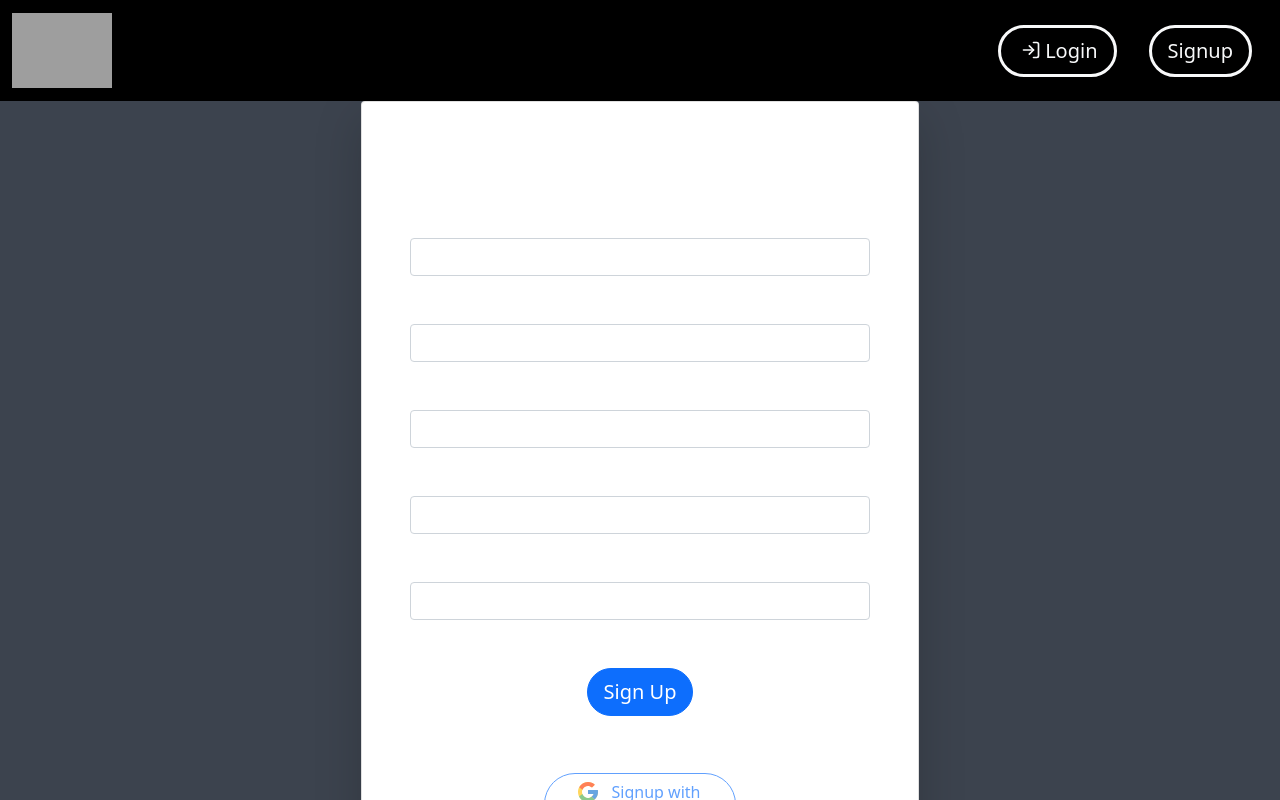
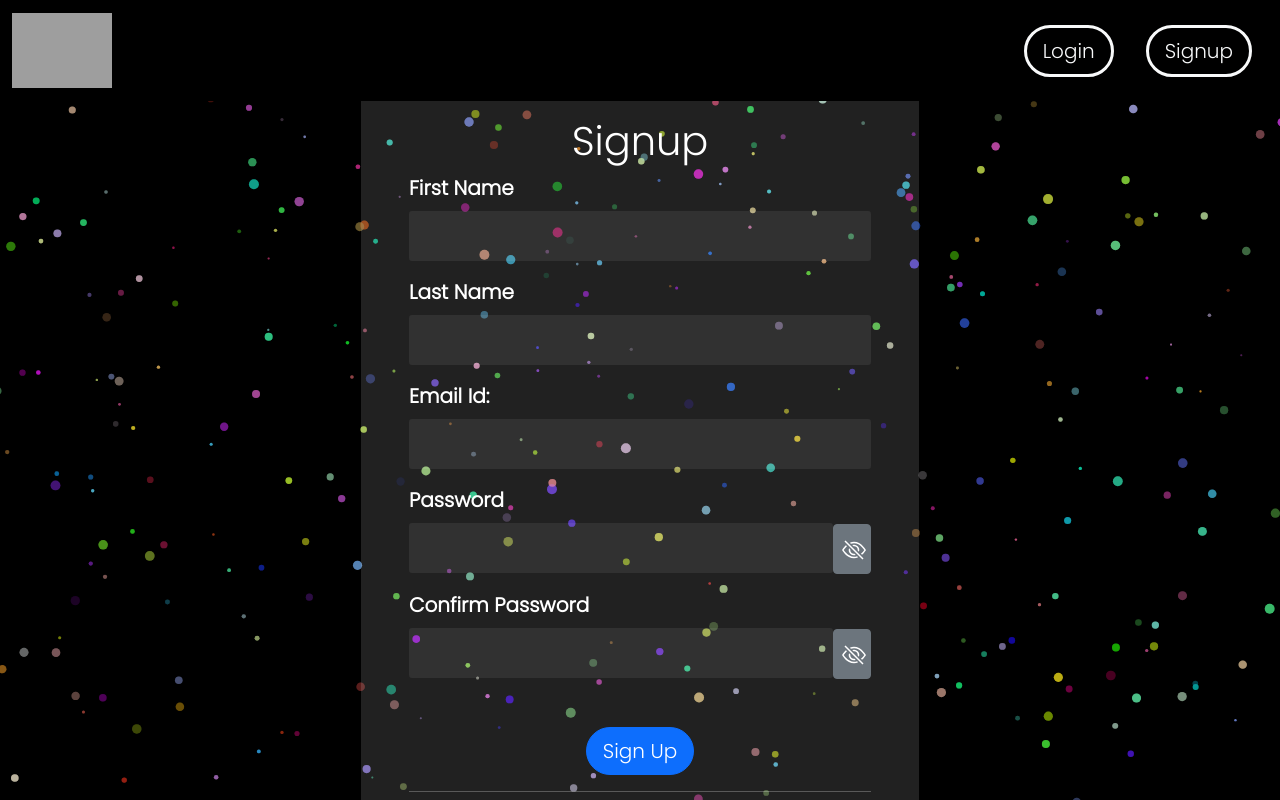
Before and after one commit to aaaaayushh/get-betterUI, a React (Create React App) app: page /signup in a window 1280 px wide. Shown: the top 800 px of the page. Built offline with nearby package versions, Linux system fonts and the light colour scheme; grey boxes are pictures that could not be loaded.

Commit message:
stlying auth pages

```diff
--- a/src/components/NavigationBar/Navbar.js
+++ b/src/components/NavigationBar/Navbar.js
@@ -131,7 +131,6 @@ export const NavigationBar = () => {
                       className="rounded-pill btn-lg border-3"
                       color="light"
                     >
-                      <FiLogIn className="mx-1 mb-1" />
                       Login
                     </Button>
                   </Link>
--- a/src/index.css
+++ b/src/index.css
@@ -6,7 +6,7 @@ body {
     sans-serif; */
   /* font-family: "Montserrat", sans-serif; */
 
-  font-family: "Poppins", sans-serif;
+  font-family: "Poppins", sans-serif !important;
   -webkit-font-smoothing: antialiased;
   -moz-osx-font-smoothing: grayscale;
   background-color: rgb(60, 67, 78) !important;
--- a/src/pages/Landing/Landing.js
+++ b/src/pages/Landing/Landing.js
@@ -15,7 +15,6 @@ export default function Landing() {
       <div className="col-12">
         <div id={`${styles.container}`}>
           <div className={`${styles.left}`} />
-
           <Particles
             className={`${styles.tsParticles}`}
             init={particlesInit}
--- a/src/pages/Login/Login.js
+++ b/src/pages/Login/Login.js
@@ -1,10 +1,14 @@
 import React, { useContext, useState } from "react";
 import { useNavigate } from "react-router-dom";
 import { Alert } from "reactstrap";
-import { Button, Form, FormGroup, Label, Input } from "reactstrap";
+import { Button, Form, FormGroup, Label } from "reactstrap";
 import { GoogleLogin } from "react-google-login";
 import { AuthContext } from "../../App";
 import { FcGoogle } from "react-icons/fc";
+import { BsEye, BsEyeSlash } from "react-icons/bs";
+import styles from "./Login.module.css";
+import Particles from "react-tsparticles";
+import { ErrorToast } from "../../lib/toast";
 
 export const Login = () => {
   const { dispatch } = useContext(AuthContext);
@@ -17,6 +21,7 @@ export const Login = () => {
   const [data, setData] = useState(initState);
   const [authError, setAuthError] = useState(false);
   const [loading, setLoading] = useState(false);
+  const [showPassword, setShowPassword] = useState(false);
   const handleInputChange = (e) => {
     setData({
       ...data,
@@ -77,12 +82,17 @@ export const Login = () => {
       .then((res) => {
         if (res.ok) {
           return res.json();
+        } else {
+          setLoading(false);
+          setAuthError(true);
+          // ErrorToast("Incorrect Credentials!");
         }
         throw res;
       })
       .then((resJson) => {
         // console.log(resJson);
         if (!resJson.user) {
+          console.log(resJson);
           setAuthError(true);
           setLoading(false);
           return;
@@ -99,19 +109,132 @@ export const Login = () => {
         });
       });
   };
+  const particlesInit = (main) => {
+    // console.log(main);
+  };
+  const particlesLoaded = (container) => {
+    // console.log(container);
+  };
 
   return (
-    <div className="d-flex container align-items-center ">
-      <div className="card col-12 col-md-10 col-lg-6 mx-auto shadow shadow-lg">
-        <div className="container">
-          <Form onSubmit={handleSubmit} className="m-3">
+    <>
+      <div>
+        <Particles
+          init={particlesInit}
+          loaded={particlesLoaded}
+          options={{
+            background: {
+              color: {
+                value: "#000000",
+              },
+              position: "50% 50%",
+              repeat: "no-repeat",
+              size: "cover",
+            },
+            fullScreen: {
+              zIndex: -1,
+            },
+            interactivity: {
+              events: {
+                onClick: {
+                  enable: true,
+                  mode: "push",
+                },
+                onDiv: {
+                  selectors: "#repulse-div",
+                  mode: "repulse",
+                },
+                onHover: {
+                  enable: true,
+                  mode: "connect",
+                  parallax: {
+                    force: 60,
+                  },
+                },
+              },
+              modes: {
+                bubble: {
+                  distance: 400,
+                  duration: 2,
+                  opacity: 0.8,
+                  size: 40,
+                },
+                grab: {
+                  distance: 400,
+                },
+              },
+            },
+            particles: {
+              color: {
+                value: "random",
+              },
+              links: {
+                color: {
+                  value: "#ffffff",
+                },
+                distance: 150,
+                opacity: 0.4,
+              },
+              move: {
+                attract: {
+                  rotate: {
+                    x: 600,
+                    y: 1200,
+                  },
+                },
+                enable: true,
+                outModes: {
+                  bottom: "out",
+                  left: "out",
+                  right: "out",
+                  top: "out",
+                },
+                speed: 6,
+              },
+              number: {
+                density: {
+                  enable: true,
+                },
+                limit: 500,
+                value: 300,
+              },
+              opacity: {
+                value: 0.5,
+                animation: {
+                  speed: 1,
+                  minimumValue: 0.1,
+                },
+              },
+              size: {
+                random: {
+                  enable: true,
+                },
+                value: {
+                  min: 1,
+                  max: 5,
+                },
+                animation: {
+                  speed: 40,
+                  minimumValue: 0.1,
+                },
+              },
+            },
+          }}
+        />
+      </div>
+      <div className="d-flex container align-items-center">
+        <div className={`container col-12 col-md-10 col-lg-6 ${styles.form}`}>
+          <Form onSubmit={handleSubmit}>
             <h1 className="text-center m-5">Login</h1>
             <FormGroup>
               {authError && (
                 <Alert color="danger">Incorrect username or password!</Alert>
               )}
-              <Label for="email">Email</Label>
-              <Input
+              <Label for="email" className="fs-4 fw-bold">
+                Email
+              </Label>
+              <input
+                className={`col-12 ${styles.inputBox}`}
                 type="email"
                 name="email"
                 id="email"
@@ -122,9 +245,12 @@ export const Login = () => {
               />
             </FormGroup>
             <FormGroup>
-              <Label for="password">Password</Label>
-              <Input
-                type="password"
+              <Label className="fs-4 fw-bold" for="password">
+                Password
+              </Label>
+              <input
+                className={`col-11 ${styles.inputBox}`}
+                type={showPassword ? "text" : "password"}
                 name="password"
                 id="password"
                 value={data.password}
@@ -132,6 +258,17 @@ export const Login = () => {
                 placeholder="Password"
                 required
               />
+              <Button
+                className="col-1"
+                style={{ height: "50px" }}
+                onClick={() => setShowPassword(!showPassword)}
+              >
+                {showPassword ? (
+                  <BsEye style={{ transform: "scale(1.5)" }} />
+                ) : (
+                  <BsEyeSlash style={{ transform: "scale(1.5)" }} />
+                )}
+              </Button>
             </FormGroup>
             <div className="mb-5 text-center">
               {loading ? (
@@ -150,8 +287,8 @@ export const Login = () => {
               )}
             </div>
           </Form>
-        </div>
           <hr />
+          <div className="d-flex flex-column">
             <GoogleLogin
               clientId={
                 "124435339268-1ga1pq3hmku8pcfgqrs6bnka86cv6v9r.apps.googleusercontent.com"
@@ -164,8 +301,8 @@ export const Login = () => {
                 <Button
                   onClick={renderProps.onClick}
                   disabled={renderProps.disabled}
-              className="my-4 col-5 mx-auto rounded-pill"
-              color="primary"
+                  className="my-4 col-10 col-md-5 mx-auto rounded-pill"
+                  color="light"
                   outline
                 >
                   <FcGoogle
@@ -186,5 +323,7 @@ export const Login = () => {
             </small>
           </div>
         </div>
+      </div>
+    </>
   );
 };
--- /dev/null
+++ b/src/pages/Login/Login.module.css
@@ -0,0 +1,13 @@
+.form {
+  background-color: rgba(255, 255, 255, 0.13);
+}
+.inputBox {
+  background-color: rgba(255, 255, 255, 0.07);
+  border-radius: 3px;
+  padding: 0em 3em;
+  color: white;
+  font-weight: 300;
+  height: 50px;
+  outline: none;
+  border: none;
+}
--- a/src/pages/Signup/Signup.js
+++ b/src/pages/Signup/Signup.js
@@ -1,17 +1,12 @@
 import React, { useContext, useState } from "react";
-import {
-  Button,
-  Alert,
-  Form,
-  FormText,
-  FormGroup,
-  Label,
-  Input,
-} from "reactstrap";
+import { Button, Alert, Form, FormText, FormGroup, Label } from "reactstrap";
+import Particles from "react-tsparticles";
 import { useNavigate } from "react-router-dom";
 import { GoogleLogin } from "react-google-login";
 import { AuthContext } from "../../App";
 import { FcGoogle } from "react-icons/fc";
+import styles from "./Signup.module.css";
+import { BsEye, BsEyeSlash } from "react-icons/bs";
 
 export const Signup = () => {
   const { dispatch } = useContext(AuthContext);
@@ -20,6 +15,7 @@ export const Signup = () => {
   const [data, setData] = useState(initState);
   const [loading, setLoading] = useState(false);
   const [authError, setAuthError] = useState(false);
+  const [showPassword, setShowPassword] = useState([false, false]);
   const navigate = useNavigate();
   const handleInputChange = (e) => {
     setData({ ...data, [e.target.name]: e.target.value });
@@ -108,17 +104,133 @@ export const Signup = () => {
         });
       });
   };
+  const particlesInit = (main) => {
+    console.log(main);
+  };
+  const particlesLoaded = (container) => {
+    console.log(container);
+  };
   return (
+    <>
+      <div>
+        <Particles
+          init={particlesInit}
+          loaded={particlesLoaded}
+          options={{
+            background: {
+              color: {
+                value: "#000000",
+              },
+              position: "50% 50%",
+              repeat: "no-repeat",
+              size: "cover",
+            },
+            fullScreen: {
+              zIndex: -1,
+            },
+            interactivity: {
+              events: {
+                onClick: {
+                  enable: true,
+                  mode: "push",
+                },
+                onDiv: {
+                  selectors: "#repulse-div",
+                  mode: "repulse",
+                },
+                onHover: {
+                  enable: true,
+                  mode: "connect",
+                  parallax: {
+                    force: 60,
+                  },
+                },
+              },
+              modes: {
+                bubble: {
+                  distance: 400,
+                  duration: 2,
+                  opacity: 0.8,
+                  size: 40,
+                },
+                grab: {
+                  distance: 400,
+                },
+              },
+            },
+            particles: {
+              color: {
+                value: "random",
+              },
+              links: {
+                color: {
+                  value: "#ffffff",
+                },
+                distance: 150,
+                opacity: 0.4,
+              },
+              move: {
+                attract: {
+                  rotate: {
+                    x: 600,
+                    y: 1200,
+                  },
+                },
+                enable: true,
+                outModes: {
+                  bottom: "out",
+                  left: "out",
+                  right: "out",
+                  top: "out",
+                },
+                speed: 6,
+              },
+              number: {
+                density: {
+                  enable: true,
+                },
+                limit: 500,
+                value: 300,
+              },
+              opacity: {
+                value: 0.5,
+                animation: {
+                  speed: 1,
+                  minimumValue: 0.1,
+                },
+              },
+              size: {
+                random: {
+                  enable: true,
+                },
+                value: {
+                  min: 1,
+                  max: 5,
+                },
+                animation: {
+                  speed: 40,
+                  minimumValue: 0.1,
+                },
+              },
+            },
+          }}
+        />
+      </div>
       <div className="container d-flex align-items-center">
-      <div className="card col-12 col-md-10 col-lg-6 mx-auto p-5 shadow shadow-lg">
+        <div
+          className={`col-12 col-md-10 col-lg-6 mx-auto container px-5 ${styles.form}`}
+        >
           <Form onSubmit={handleSubmit}>
-          <h1 className="text-center">Signup</h1>
+            <h1 className="text-center mt-3">Signup</h1>
             <FormGroup>
               {authError && (
                 <Alert color="danger">Email Id is already registered!</Alert>
               )}
-            <Label for="firstname">First Name</Label>
-            <Input
+              <Label for="firstname" className="fs-5 fw-bold">
+                First Name
+              </Label>
+              <input
+                className={`col-12 ${styles.inputBox}`}
                 type="text"
                 name="firstname"
                 id="firstname"
@@ -128,8 +240,11 @@ export const Signup = () => {
               />
             </FormGroup>
             <FormGroup>
-            <Label for="lastname">Last Name</Label>
-            <Input
+              <Label className="fs-5 fw-bold" for="lastname">
+                Last Name
+              </Label>
+              <input
+                className={`col-12 ${styles.inputBox}`}
                 type="text"
                 name="lastname"
                 id="lastname"
@@ -139,8 +254,11 @@ export const Signup = () => {
               />
             </FormGroup>
             <FormGroup>
-            <Label for="email">Email Id:</Label>
-            <Input
+              <Label for="email" className="fs-5 fw-bold">
+                Email Id:
+              </Label>
+              <input
+                className={`col-12 ${styles.inputBox}`}
                 type="email"
                 name="email"
                 id="email"
@@ -150,40 +268,60 @@ export const Signup = () => {
               />
             </FormGroup>
             <FormGroup>
-            <Label for="password">Password</Label>
-            <Input
-              type="password"
+              <Label for="password" className="fs-5 fw-bold">
+                Password
+              </Label>
+              <input
+                className={`col-11 ${styles.inputBox}`}
+                type={showPassword[0] ? "text" : "password"}
                 name="password"
                 id="password"
                 value={data.password}
                 onChange={handleInputChange}
                 required
               />
+              <Button
+                className="col-1"
+                style={{ height: "50px" }}
+                onClick={() =>
+                  setShowPassword([!showPassword[0], showPassword[1]])
+                }
+              >
+                {showPassword[0] ? (
+                  <BsEye style={{ transform: "scale(1.5)" }} />
+                ) : (
+                  <BsEyeSlash style={{ transform: "scale(1.5)" }} />
+                )}
+              </Button>
             </FormGroup>
             <FormGroup>
-            <Label for="confirmpassword">Confirm Password</Label>
-            {confirmPass === data.password ? (
-              <Input
-                type="password"
+              <Label className="fs-5 fw-bold" for="confirmpassword">
+                Confirm Password
+              </Label>
+              <input
+                className={`col-11 ${styles.inputBox}`}
+                type={showPassword[1] ? "text" : "password"}
                 name="confirm"
                 id="confirm"
                 value={confirmPass}
                 onChange={handleConfirm}
                 required
               />
+              <Button
+                className="col-1"
+                style={{ height: "50px" }}
+                onClick={() =>
+                  setShowPassword([showPassword[0], !showPassword[1]])
+                }
+              >
+                {showPassword[1] ? (
+                  <BsEye style={{ transform: "scale(1.5)" }} />
                 ) : (
-              <>
-                <Input
-                  type="password"
-                  name="confirm"
-                  id="confirm"
-                  value={confirmPass}
-                  onChange={handleConfirm}
-                  required
-                  invalid
-                />
+                  <BsEyeSlash style={{ transform: "scale(1.5)" }} />
+                )}
+              </Button>
+              {confirmPass !== data.password && (
                 <FormText>Password does not match</FormText>
-              </>
               )}
               <div className="mt-5 text-center">
                 {loading ? (
@@ -247,5 +385,6 @@ export const Signup = () => {
           </Form>
         </div>
       </div>
+    </>
   );
 };
--- /dev/null
+++ b/src/pages/Signup/Signup.module.css
@@ -0,0 +1,14 @@
+.form {
+  background-color: rgba(255, 255, 255, 0.13);
+}
+.inputBox {
+  display: inline;
+  background-color: rgba(255, 255, 255, 0.07);
+  border-radius: 3px;
+  padding: 0em 3em;
+  color: white;
+  font-weight: 300;
+  height: 50px;
+  outline: none;
+  border: none;
+}
```
Lines whose indentation alone changed are shown as unchanged.
